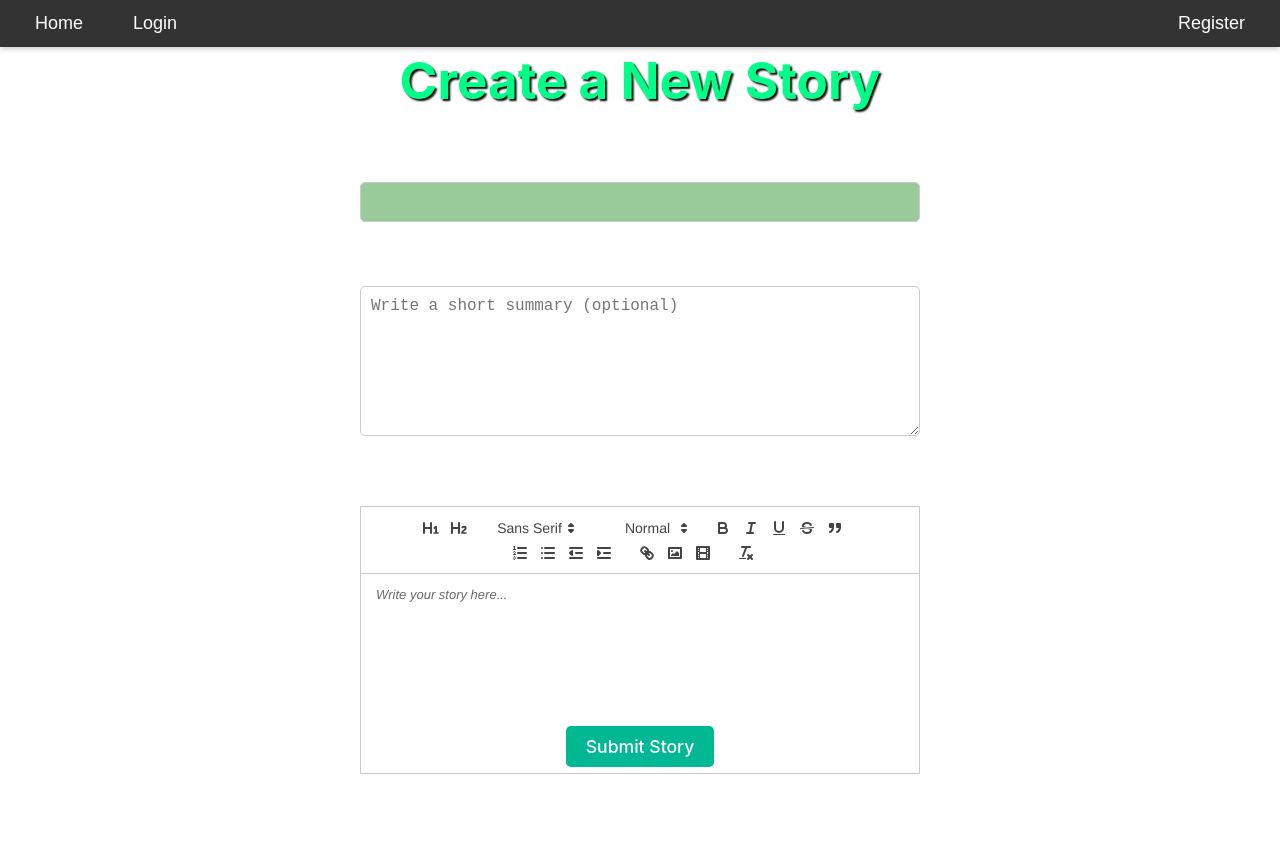
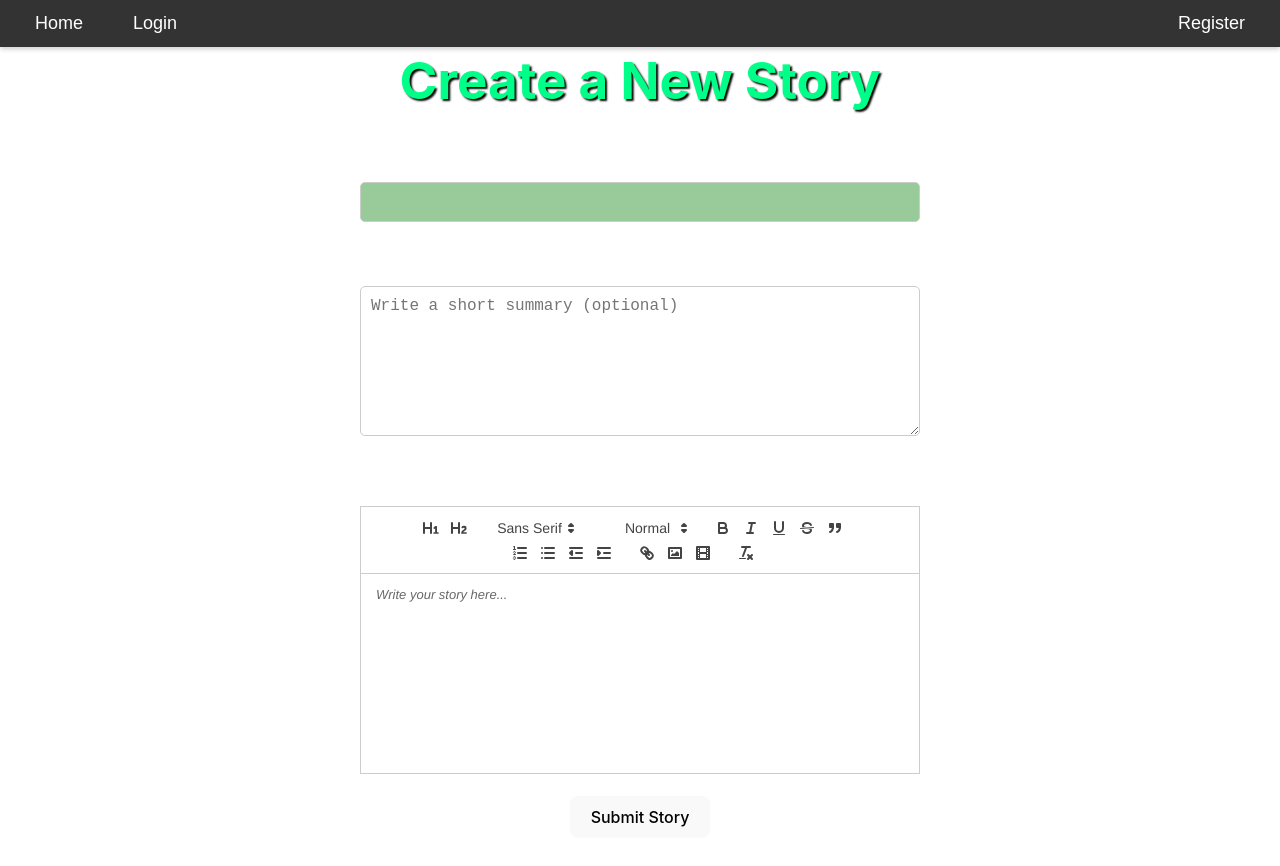
Before and after one commit to margonautix/yarnia.CAPSTONE, a React (Vite) app in the folder yarnia-project/: page /add-story in a window 1280 px wide. Shown: the top 866 px of the page. Before the commit the page ends 819 px from the top, so only its background shows below. Built offline with nearby package versions, Linux system fonts and the light colour scheme.

Commit message:
submit button works

```diff
--- a/yarnia-project/src/App.css
+++ b/yarnia-project/src/App.css
@@ -596,17 +596,8 @@ p.email {
   border-radius: 5px;
 }
 
-.add-story-form .submit-button {
-  background-color: #00b894;
-  color: white;
-  padding: 10px 20px;
-  border: none;
-  border-radius: 5px;
-  cursor: pointer;
-}
-
-.add-story-form .submit-button:hover {
-  background-color: #019871;
+.submit-button {
+  margin-top: 70px;
 }
 
 .error-message {
--- a/yarnia-project/src/components/addStory.jsx
+++ b/yarnia-project/src/components/addStory.jsx
@@ -54,6 +54,7 @@ const AddStory = () => {
   };
 
   return (
+    <>
       <div className="add-story-container">
         <h1>Create a New Story</h1>
         {error && <p className="error-message">{error}</p>}{" "}
@@ -69,7 +70,6 @@ const AddStory = () => {
               required
             />
           </div>
-
           <div className="form-group">
             <label htmlFor="summary">Summary</label>
             <textarea
@@ -79,7 +79,6 @@ const AddStory = () => {
               placeholder="Write a short summary (optional)"
             />
           </div>
-
           <div className="form-group">
             <label htmlFor="content">Content</label>
             <ReactQuill
@@ -122,12 +121,12 @@ const AddStory = () => {
               style={{ height: "200px" }} // Adjust the height as needed
             />
           </div>
-
-        <button type="submit" className="button submit-button">
+          <button type="submit" className="submit-button">
             Submit Story
-        </button>
-      </form>
+          </button>{" "}
+        </form>{" "}
       </div>
+    </>
   );
 };
 
```
Lines whose indentation alone changed are shown as unchanged.
